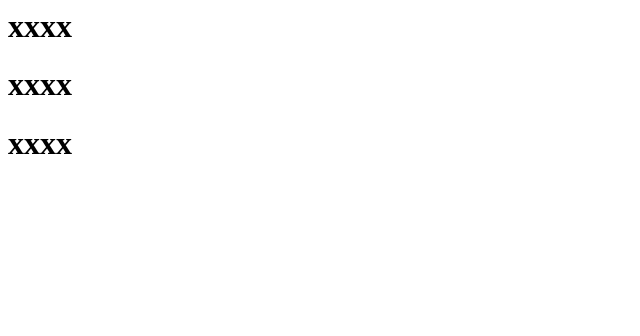
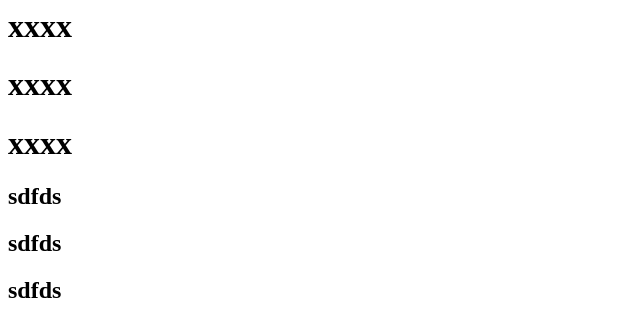
Before and after one commit to InvictusBoy/web, a plain HTML site: page index.html in a window 1280 px wide. Shown: the whole page, without its empty margins (0-640 px from the left). Drawn offline with Linux system fonts and the light colour scheme.

Commit message:
提交完整了

```diff
--- a/index.html
+++ b/index.html
@@ -1,3 +1,6 @@
 <h1>xxxx</h1>
 <h1>xxxx</h1>
 <h1>xxxx</h1>
+<h2>sdfds</h2>
+<h2>sdfds</h2>
+<h2>sdfds</h2>
```
